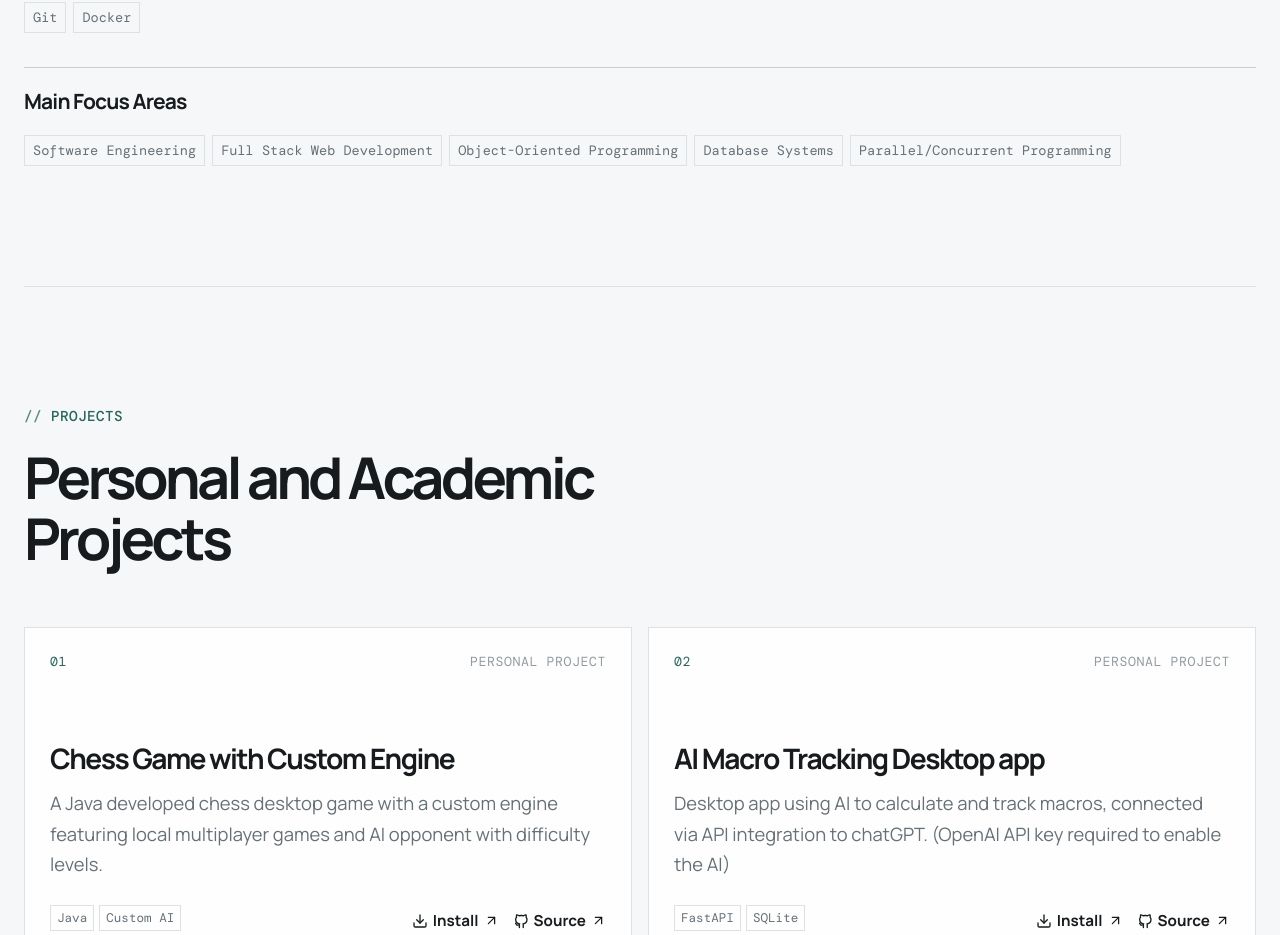
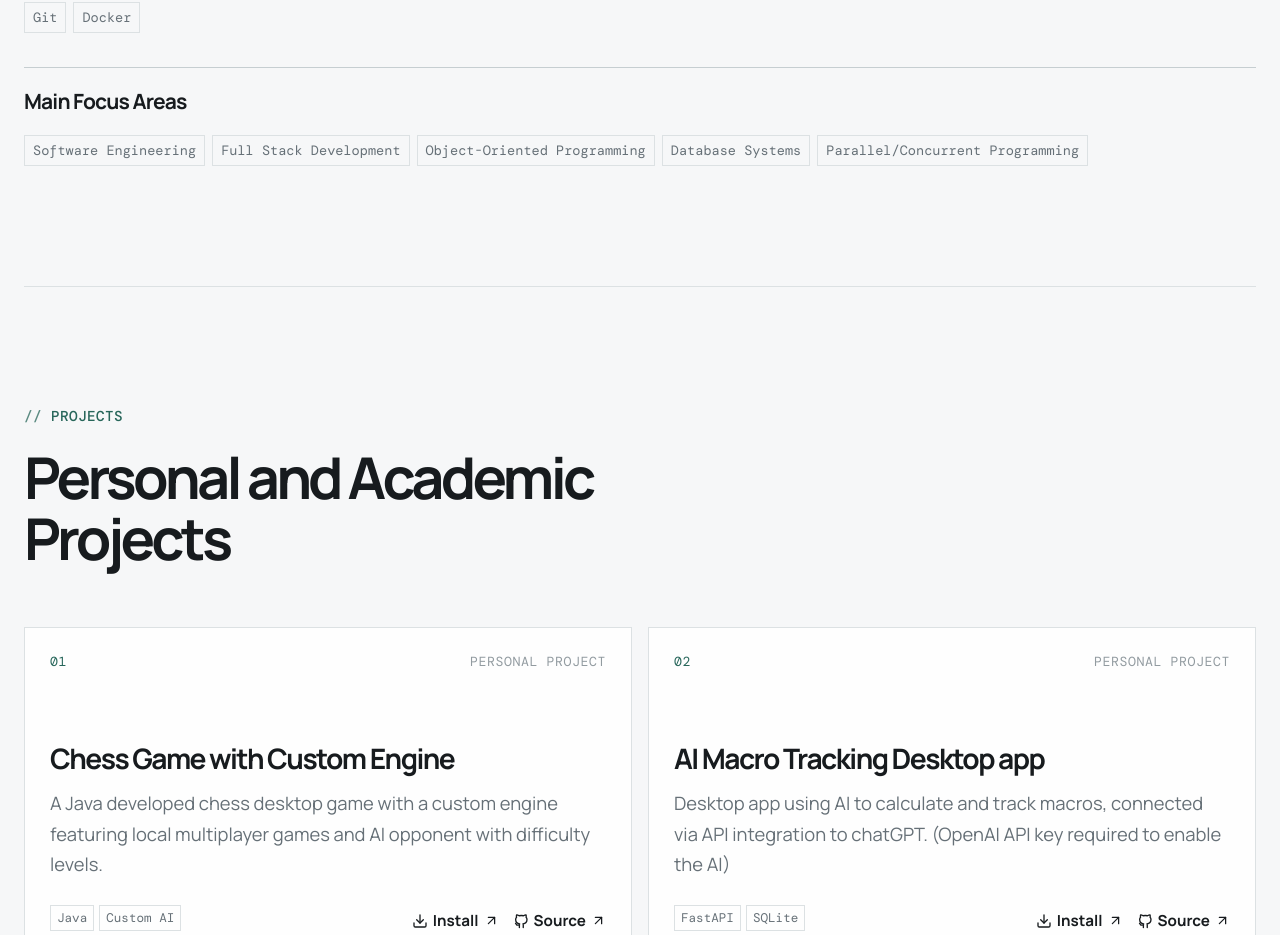
Before and after one commit to fotisbalis/fotisbalis.github.io, a React (Vite) app: page / in a window 1280 px wide. Shown: the part 2011-2946 px from the top of the page. Built offline with nearby package versions, Linux system fonts and the light colour scheme.

Commit message:
Small typo fixed

```diff
--- a/src/data/portfolio.js
+++ b/src/data/portfolio.js
@@ -49,7 +49,7 @@ export const skillGroups = [
   },
   {
     name: 'Main Focus Areas',
-    skills: ['Software Engineering', 'Full Stack Web Development', 'Object-Oriented Programming', 'Database Systems', 'Parallel/Concurrent Programming'],
+    skills: ['Software Engineering', 'Full Stack Development', 'Object-Oriented Programming', 'Database Systems', 'Parallel/Concurrent Programming'],
   },
 ];
 
```
